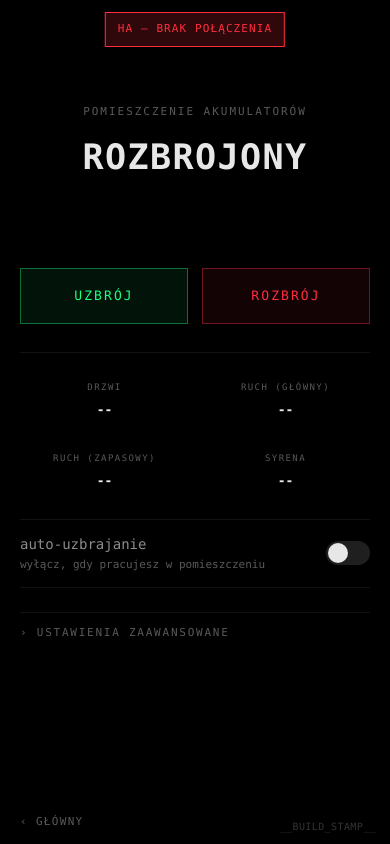
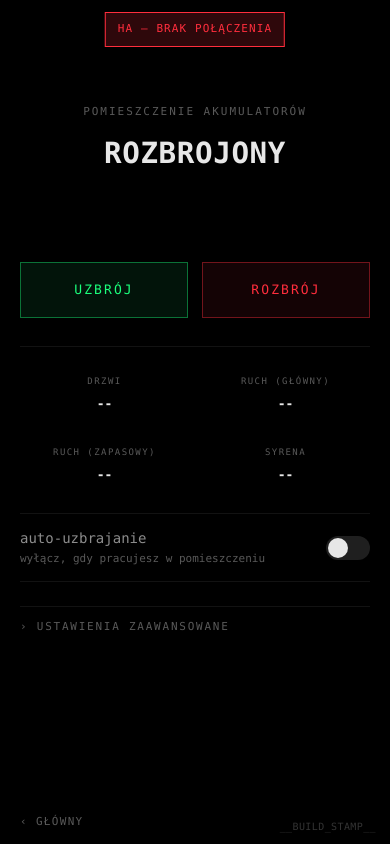
Before and after one commit to yisonPylkita/esphome-jkbms, a website: page dashboard/alarm/index.html in a window 390 px wide. Drawn offline with Linux system fonts and the light colour scheme; no server answers.

Commit message:
fix(alarm): tighter responsive bound on state-name; safer for narrow phones
7.5 vw / 64 px max with 0.02 em letter-spacing keeps the longest Polish
state word ("ROZBROJONY") inside an iPhone 14 (390 px) viewport with
breathing room, while staying generous on tablets. Letter-spacing
trimmed because the previous 0.04 em was pushing the text box past the
viewport on the smallest phones.

Note: headless Chrome's `--window-size` does NOT set the layout
viewport (it stays pinned at innerWidth=500 in --headless mode),
which made earlier screenshot iterations look like the layout was
clipping at 360–430 px when on real phones it wasn't. Verified by
injecting `document.documentElement.clientWidth` into a probe page.
This commit reverts the speculative `repeat(2, 1fr)` grid + clamp
padding overrides that were chasing that screenshot artifact —
`auto-fit minmax(120px, 1fr)` was correct all along.

Co-Authored-By: Claude Opus 4.7 (1M context) <noreply@anthropic.com>

```diff
--- a/dashboard/alarm/style.css
+++ b/dashboard/alarm/style.css
@@ -46,13 +46,14 @@ main {
   margin-bottom: 18px;
 }
 .state-name {
-  /* Polish state words run long ("ROZBROJONY", 10 chars). vw-based
-     sizing keeps the longest word inside the viewport on narrow
-     phones; the lower bound stays readable, the upper bound caps
-     growth on wide tablets. */
-  font-size: clamp(28px, 9vw, 72px);
+  /* Polish state words run long ("ROZBROJONY" = 10 chars). The bold
+     uppercase rendering plus letter-spacing pushes the actual text
+     box wider than naive math suggests, so 7.5 vw is the empirical
+     ceiling that fits "UZBROJONY" inside an iPhone 14 (390 px) without
+     clipping. Caps growth at 64 px on wide tablets. */
+  font-size: clamp(28px, 7.5vw, 64px);
   font-weight: 700;
-  letter-spacing: 0.04em;
+  letter-spacing: 0.02em;
   text-transform: uppercase;
   line-height: 1;
 }
```
